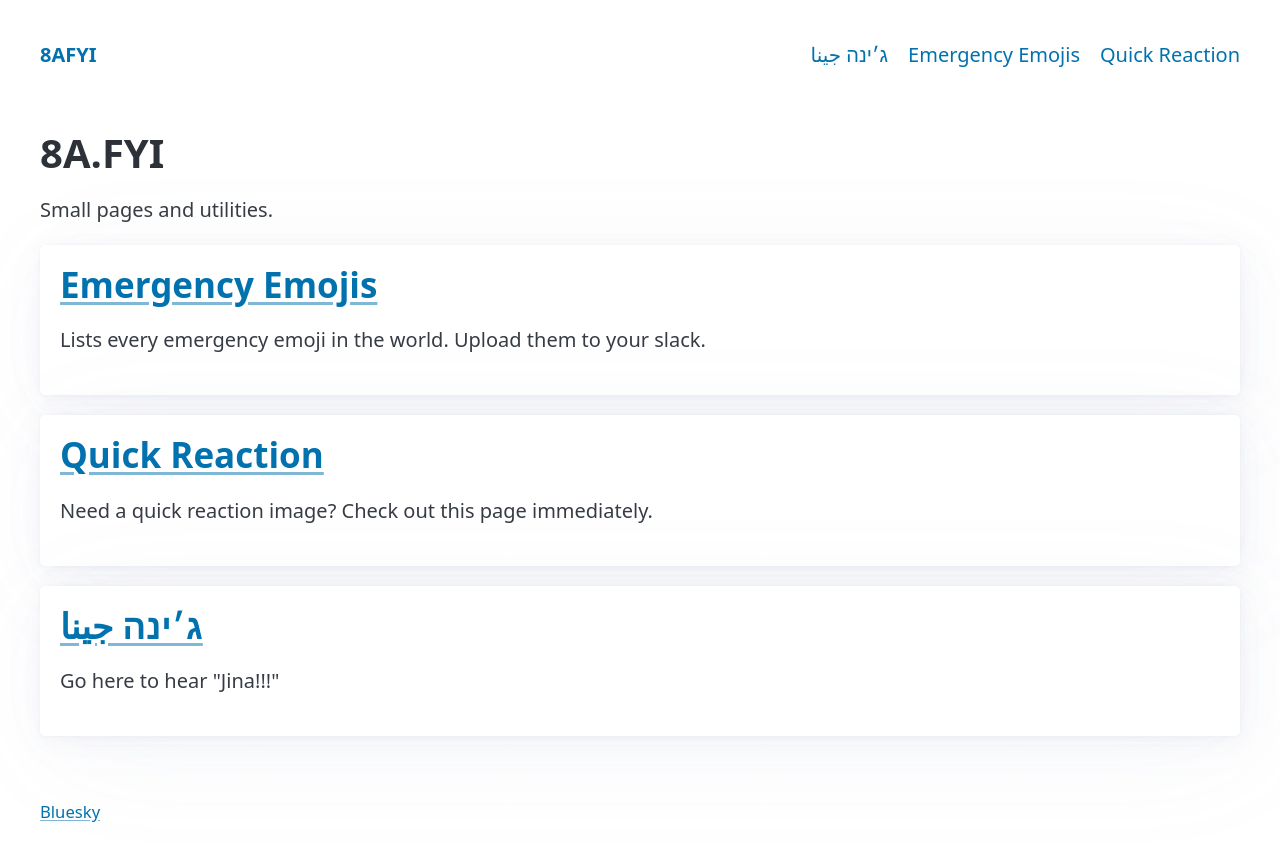
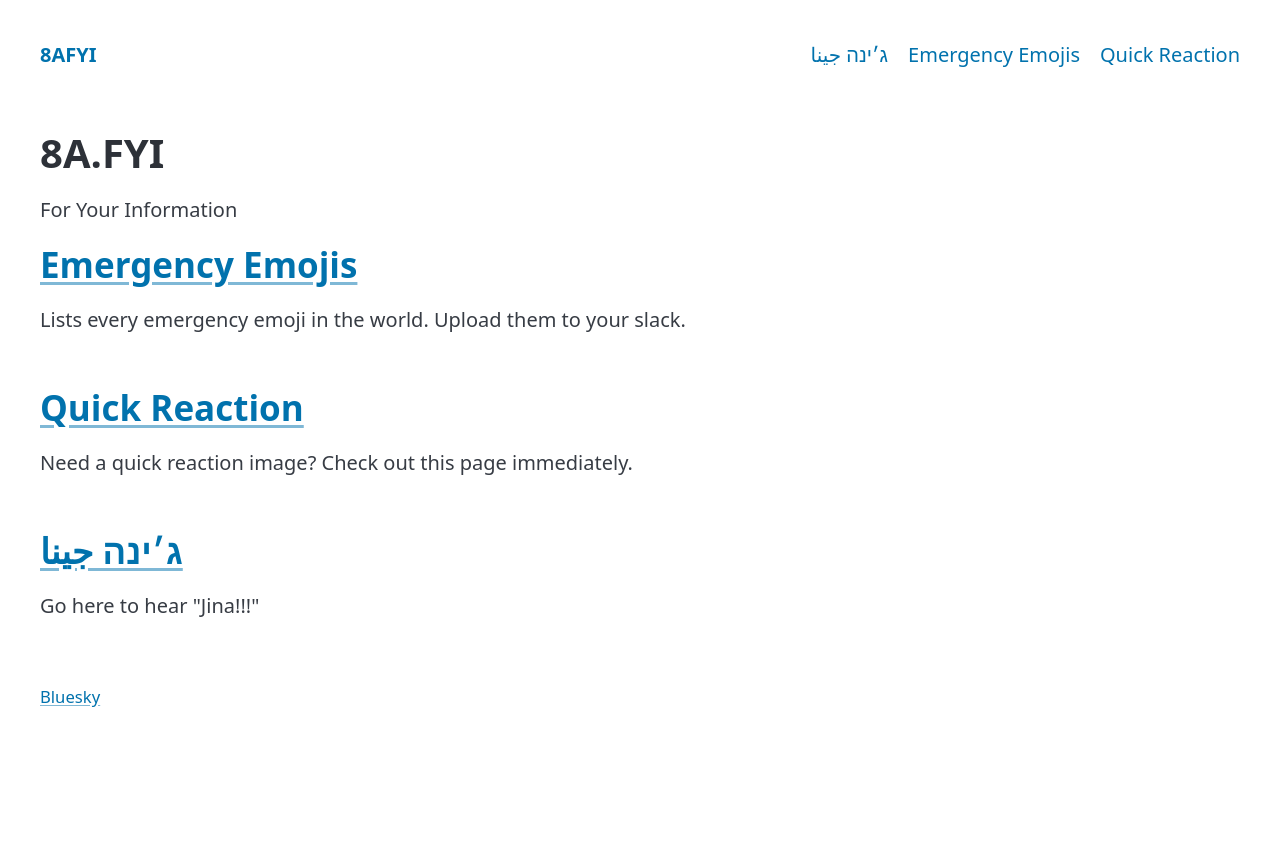
Before and after one commit to 8afyi/8afyi.github.io, a Jekyll site: the page built from index.md, in a window 1280 px wide. Shown: the top 861 px of the page. Built offline with Jekyll 4.4.1, drawn with Linux system fonts in a browser that asks for light colours.

Commit message:
Update index.md

```diff
--- a/index.md
+++ b/index.md
@@ -1,7 +1,7 @@
 ---
 layout: page
 title: 8A.FYI
-description: Small pages and utilities.
+description: For Your Information
 ---
 
 {% assign static_pages = site.pages | where: "layout", "page" | sort: "title" %}
@@ -9,7 +9,7 @@ description: Small pages and utilities.
 <section>
   {% for item in static_pages %}
     {% if item.url != page.url and item.title %}
-      <article>
+
         <h2>
           <a href="{{ item.url | relative_url }}">{{ item.title | escape }}</a>
         </h2>
@@ -17,7 +17,7 @@ description: Small pages and utilities.
         {% if item_summary %}
           <p>{{ item_summary | strip_html | strip_newlines }}</p>
         {% endif %}
-      </article>
+
     {% endif %}
   {% endfor %}
 </section>
```
